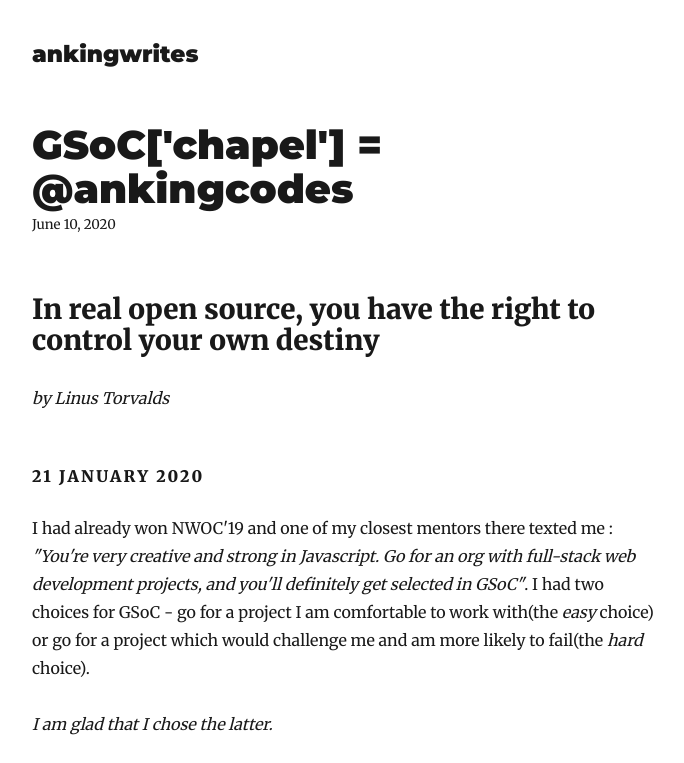
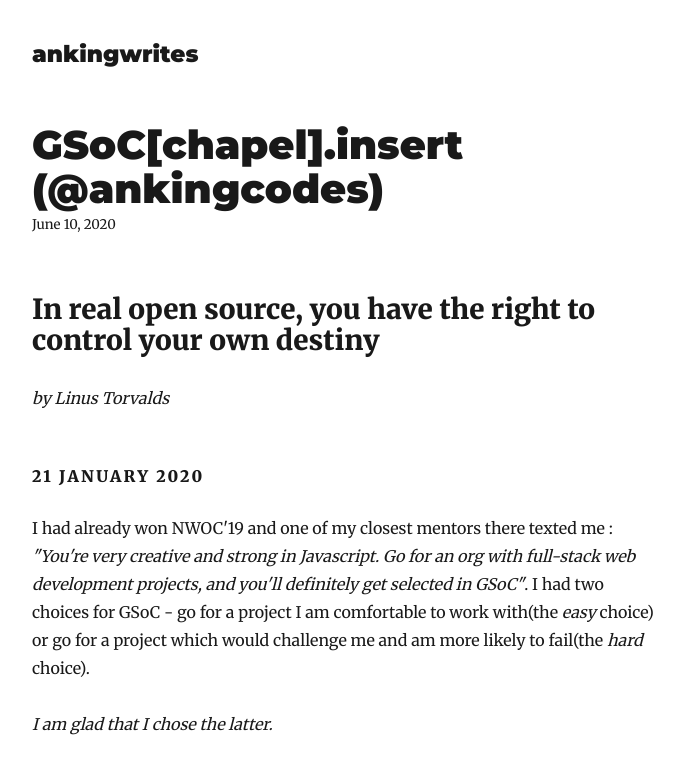
Before and after one commit to ankingcodes/ankingwrites, a Gatsby site: page /blog/gsoc-chapel-insert-ankingcodes/ in a window 1280 px wide. Shown: the top 763 px of the page, without its empty margins (293-977 px from the left). Built offline with nearby package versions, Linux system fonts and the light colour scheme; Gatsby itself is replaced by a stand-in of ours; some packages are replaced by stand-ins of ours.

Commit message:
Update Blog “gsoc-chapel-insert-ankingcodes”

```diff
--- a/content/blog/gsoc-chapel-insert-ankingcodes.md
+++ b/content/blog/gsoc-chapel-insert-ankingcodes.md
@@ -1,7 +1,7 @@
 ---
 path: gsoc_blog_1
 date: 2020-06-10T04:25:32.767Z
-title: 'GSoC[''chapel''] = @ankingcodes'
+title: 'GSoC[chapel].insert (@ankingcodes)'
 description: A brief recap of pre-GSoC work and Community Bonding Period
 ---
 ## In real open source, you have the right to control your own destiny
```
